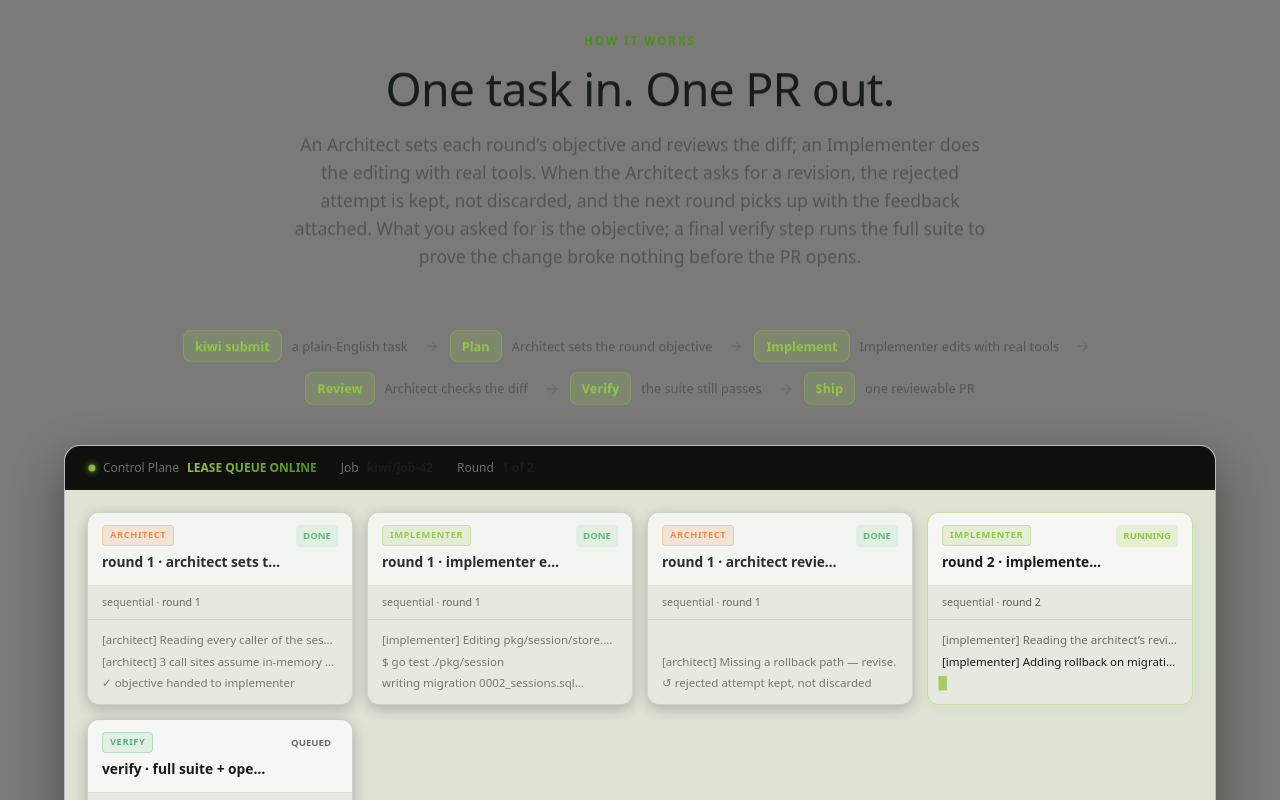
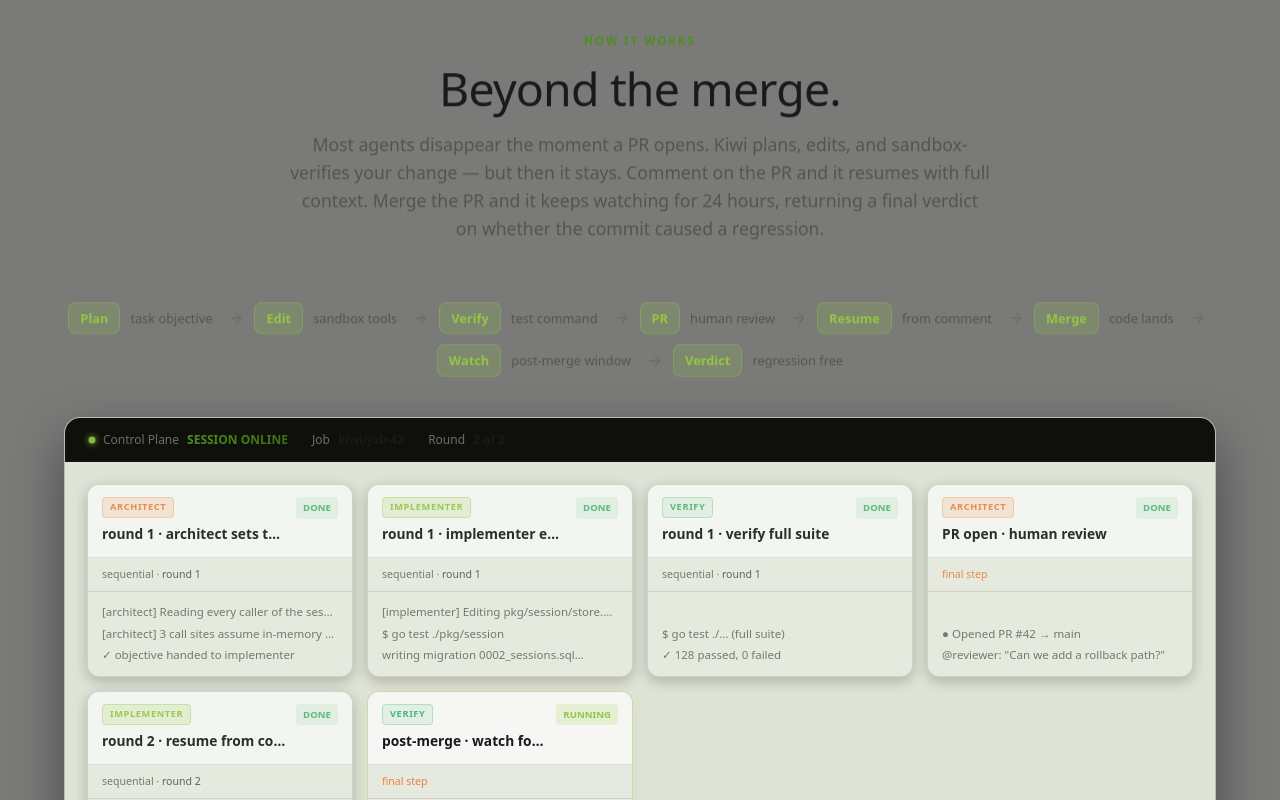
Before and after one commit to RunKiwi/website, a Next.js app: page / in a window 1280 px wide. Shown: the part 1540-2340 px from the top of the page. Built offline with nearby package versions, Linux system fonts and the light colour scheme.

Commit message:
feat: update GodView pipeline for post-merge workflow

```diff
--- a/src/components/GodView.tsx
+++ b/src/components/GodView.tsx
@@ -19,31 +19,33 @@ type RoundCard = {
 };
 
 // Kiwi has one execution loop: an Architect sets each round's objective and reviews
-// the diff, an Implementer edits the repo with real tools. Sequential rounds, not a
-// parallel worker DAG — pkg/loop (the DAG-based loop this demo used to show) was
-// retired 2026-08-12. This sim: round 1 gets revised, round 2 fixes it, then verify.
+// the diff, an Implementer edits the repo with real tools. Sequential rounds.
+// This sim: round 1 finishes, PR opens, reviewer comments, it resumes, merges, watches.
 const initialCards: RoundCard[] = [
   { id: 'r1-plan', round: 1, stage: 'analyze', status: 'DONE',
     name: 'round 1 · architect sets the objective',
     logs: ['[architect] Reading every caller of the session store…', '[architect] 3 call sites assume in-memory state', '✓ objective handed to implementer'] },
-  { id: 'r1-impl', round: 1, stage: 'impl', status: 'RUNNING',
+  { id: 'r1-impl', round: 1, stage: 'impl', status: 'DONE',
     name: 'round 1 · implementer edits the repo',
     logs: ['[implementer] Editing pkg/session/store.go…', '$ go test ./pkg/session', 'writing migration 0002_sessions.sql…'] },
-  { id: 'r1-review', round: 1, stage: 'analyze', status: 'QUEUED',
-    name: 'round 1 · architect reviews the diff',
-    logs: ['waiting on the implementer to finish…'] },
+  { id: 'r1-verify', round: 1, stage: 'verify', status: 'DONE',
+    name: 'round 1 · verify full suite',
+    logs: ['$ go test ./… (full suite)', '✓ 128 passed, 0 failed'] },
+  { id: 'r1-pr', round: null, stage: 'analyze', status: 'DONE',
+    name: 'PR open · human review',
+    logs: ['● Opened PR #42 → main', '@reviewer: "Can we add a rollback path?"'] },
   { id: 'r2-impl', round: 2, stage: 'impl', status: 'QUEUED',
-    name: 'round 2 · implementer edits the repo',
-    logs: ['waiting on round 1’s review…'] },
-  { id: 'verify', round: null, stage: 'verify', status: 'QUEUED',
-    name: 'verify · full suite + open PR',
-    logs: ['waiting on round 2 to go green…'] },
+    name: 'round 2 · resume from comment',
+    logs: ['waiting for resume trigger…'] },
+  { id: 'post-merge', round: null, stage: 'verify', status: 'QUEUED',
+    name: 'post-merge · watch for regressions',
+    logs: ['waiting for merge…'] },
 ];
 
 const roundSnippets = [
-  '[implementer] Reading AGENT.md for repo conventions…',
+  '[implementer] Reading the reviewer’s comment…',
+  '[implementer] Adding rollback on migration failure…',
   '$ go test ./... -run TestSession',
-  '[implementer] Re-running against test_cmd…',
   'commit → kiwi/job-42',
   'Tests green. Handing summary to the next round.',
 ];
@@ -52,7 +54,7 @@ const stageLabel: Record<Stage, string> = { analyze: 'ARCHITECT', impl: 'IMPLEME
 
 export default function GodView() {
   const [cards, setCards] = useState<RoundCard[]>(initialCards);
-  const [round, setRound] = useState(1);
+  const [round] = useState(2);
   const [prOpen, setPrOpen] = useState(false);
 
   useEffect(() => {
@@ -61,7 +63,7 @@ export default function GodView() {
       ticks++;
       setCards(prev => {
         const next = prev.map(c => {
-          if (c.status === 'RUNNING' && Math.random() > 0.55) {
+          if (c.status === 'RUNNING' && Math.random() > 0.55 && c.id === 'r2-impl') {
             const line = roundSnippets[Math.floor(Math.random() * roundSnippets.length)];
             const logs = [...c.logs, line];
             if (logs.length > 4) logs.shift();
@@ -70,59 +72,53 @@ export default function GodView() {
           return c;
         });
 
-        // Round 1 implementer finishes; architect starts reviewing.
-        if (ticks === 4) {
-          return next.map(c => c.id === 'r1-impl' ? { ...c, status: 'DONE' as Status }
-            : c.id === 'r1-review' ? { ...c, status: 'RUNNING' as Status, logs: ['[architect] Reviewing the diff…'] }
+        // Resume round 2 from comment
+        if (ticks === 2) {
+          return next.map(c => c.id === 'r2-impl'
+            ? { ...c, status: 'RUNNING' as Status, logs: ['[architect] Resume triggered by PR comment.', '[implementer] Adding rollback on migration failure…'] }
             : c);
         }
-        // Review lands: revise, not approve. The rejected attempt is kept, not discarded.
+        // Round 2 finishes;
         if (ticks === 6) {
-          return next.map(c => c.id === 'r1-review'
-            ? { ...c, status: 'DONE' as Status, logs: ['[architect] Missing a rollback path — revise.', '↺ rejected attempt kept, not discarded'] }
-            : c.id === 'r2-impl'
-            ? { ...c, status: 'RUNNING' as Status, logs: ['[implementer] Reading the architect’s review…', '[implementer] Adding rollback on migration failure…'] }
+          return next.map(c => c.id === 'r2-impl' ? { ...c, status: 'DONE' as Status, logs: ['✓ tests pass, pushed to branch'] }
+            : c.id === 'post-merge' ? { ...c, status: 'RUNNING' as Status, logs: ['● PR #42 merged', 'watching for 24 hours…'] }
             : c);
         }
-        // Round 2 finishes; verify starts.
-        if (ticks === 9) {
-          setRound(2);
-          return next.map(c => c.id === 'r2-impl' ? { ...c, status: 'DONE' as Status }
-            : c.id === 'verify' ? { ...c, status: 'RUNNING' as Status, logs: ['$ go test ./… (full suite)', '✓ 128 passed, 0 failed'] }
-            : c);
-        }
-        if (ticks === 12) {
-          return next.map(c => c.id === 'verify'
-            ? { ...c, status: 'DONE' as Status, logs: ['✓ 128 passed, 0 failed', '● Opened PR #42 → main'] }
+        // Verdict lands
+        if (ticks === 10) {
+          return next.map(c => c.id === 'post-merge'
+            ? { ...c, status: 'DONE' as Status, logs: ['● PR #42 merged', 'watching for 24 hours…', '✓ window elapsed, no regression signal'] }
             : c);
         }
         return next;
       });
-      if (ticks === 12) setPrOpen(true);
+      if (ticks === 10) setPrOpen(true);
     }, 1100);
     return () => clearInterval(interval);
   }, []);
 
   return (
-    <section id="how-it-works" className="simulator-section">
+    <section id="how-it-works" className="simulator-section theme-cream">
       <div className="container">
         <Reveal as="div" className="section-header">
           <span className="section-eyebrow">How it works</span>
-          <h2 className="section-title">One task in. One PR out.</h2>
+          <h2 className="section-title">Beyond the merge.</h2>
           <p className="section-subtitle">
-            An Architect sets each round&rsquo;s objective and reviews the diff; an Implementer does the editing with real tools. When the Architect asks for a revision, the rejected attempt is kept, not discarded, and the next round picks up with the feedback attached. What you asked for is the objective; a final verify step runs the full suite to prove the change broke nothing before the PR opens.
+            Most agents disappear the moment a PR opens. Kiwi plans, edits, and sandbox-verifies your change — but then it stays. Comment on the PR and it resumes with full context. Merge the PR and it keeps watching for 24 hours, returning a final verdict on whether the commit caused a regression.
           </p>
         </Reveal>
 
         {/* Pipeline rail */}
         <Reveal as="ol" className="pipeline-rail" aria-label="Execution pipeline">
           {[
-            { k: 'kiwi submit', v: 'a plain-English task' },
-            { k: 'Plan', v: 'Architect sets the round objective' },
-            { k: 'Implement', v: 'Implementer edits with real tools' },
-            { k: 'Review', v: 'Architect checks the diff' },
-            { k: 'Verify', v: 'the suite still passes' },
-            { k: 'Ship', v: 'one reviewable PR' },
+            { k: 'Plan', v: 'task objective' },
+            { k: 'Edit', v: 'sandbox tools' },
+            { k: 'Verify', v: 'test command' },
+            { k: 'PR', v: 'human review' },
+            { k: 'Resume', v: 'from comment' },
+            { k: 'Merge', v: 'code lands' },
+            { k: 'Watch', v: 'post-merge window' },
+            { k: 'Verdict', v: 'regression free' },
           ].map((s, i, arr) => (
             <li key={s.k} className="pipeline-step">
               <span className="pipeline-k">{s.k}</span>
@@ -139,7 +135,7 @@ export default function GodView() {
             <div className="telemetry-item">
               <span className="t-dot active"></span>
               <span className="t-label">Control Plane</span>
-              <span className="t-value text-gradient">LEASE QUEUE ONLINE</span>
+              <span className="t-value text-gradient">SESSION ONLINE</span>
             </div>
             <div className="telemetry-item">
               <span className="t-label">Job</span>
```
